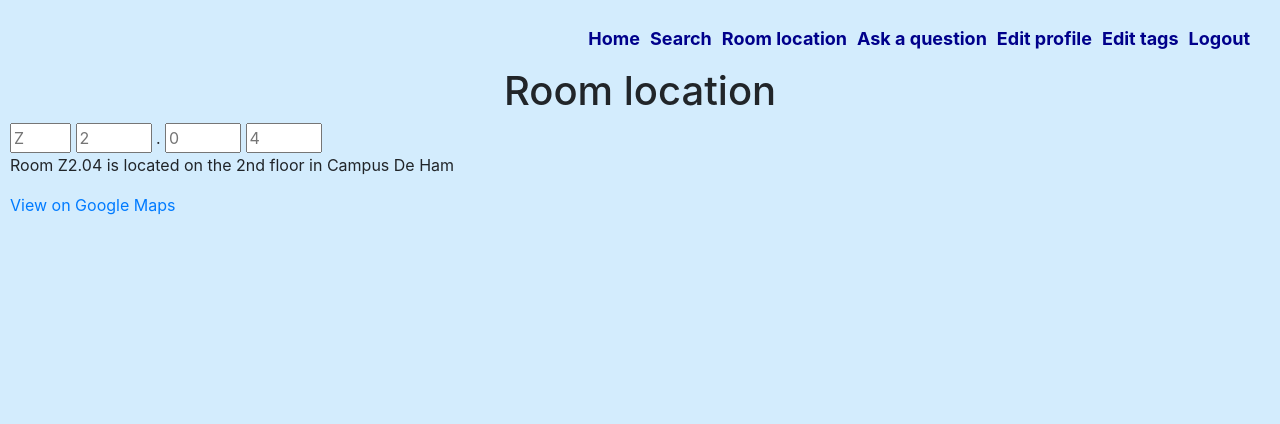
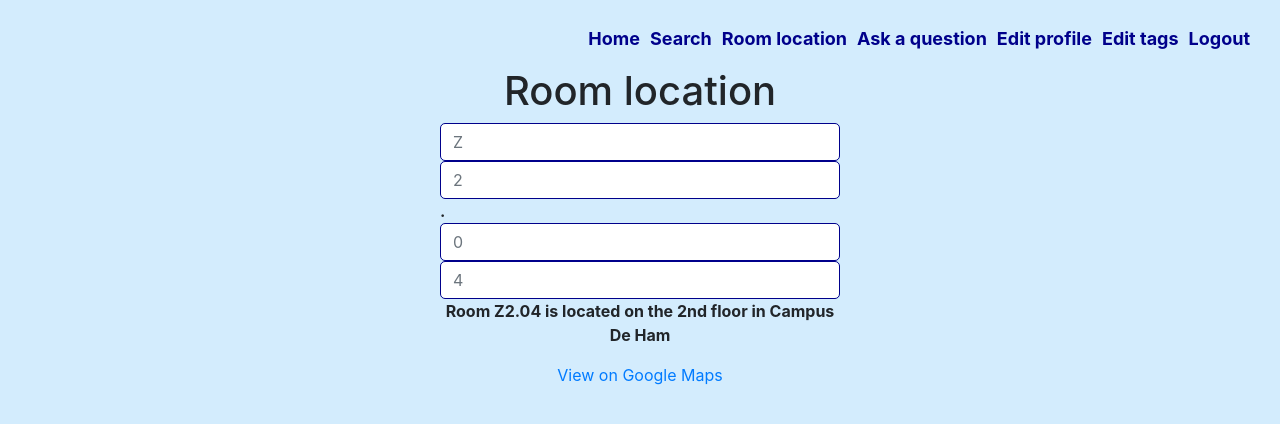
Before and after one commit to GlennVanLaere/PHP-project, a PHP site: page /room.php in a window 1280 px wide. Shown: the top 424 px of the page. Run offline with PHP 8.4, Linux system fonts and the light colour scheme; a user stored in the database is signed in.

Commit message:
style changes

```diff
--- a/css/style.css
+++ b/css/style.css
@@ -39,13 +39,13 @@ h1{
 h2{
     font-size: 22px;
     padding-top: 15px;
+    text-align: center;
 }
 
 .form-group{
     width: 25em;
     display: block;
     margin: 0 auto;
-
 }
 
 label{
--- a/faq.php
+++ b/faq.php
@@ -40,7 +40,7 @@
     <link rel="stylesheet" href="https://stackpath.bootstrapcdn.com/bootstrap/4.4.1/css/bootstrap.min.css" integrity="sha384-Vkoo8x4CGsO3+Hhxv8T/Q5PaXtkKtu6ug5TOeNV6gBiFeWPGFN9MuhOf23Q9Ifjh" crossorigin="anonymous">
     <link rel="stylesheet" href="css/style.css" />
 </head>
-<body>
+<body style="text-align: center">
 <?php include_once('includes/nav.inc.php'); ?>
     <form action="" method="post">
         <div class="form-group">
@@ -53,7 +53,7 @@
         <?php if (!empty($pinned)): ?>
             <?php foreach ($pinned as $p): ?>
                 <p><?php echo htmlspecialchars($p['question']); ?></p>
-                <a href="discussion.php?id=<?php echo htmlspecialchars($p['id']); ?>" class="btn btn-success">Go to discussion</a>
+                <a href="discussion.php?id=<?php echo htmlspecialchars($p['id']); ?>" class="btn btn-xs btn-success">Go to discussion</a>
                 <?php if ($moderator == 1): ?>
                     <form method="post" action="">
                         <div class="form-group">
@@ -72,7 +72,7 @@
         <?php if (!empty($noPin)): ?>
             <?php foreach ($noPin as $np): ?>
                 <p><?php echo htmlspecialchars($np['question']); ?></p>
-                <a href="discussion.php?id=<?php echo htmlspecialchars($np['id']); ?>" class="btn btn-success">Go to discussion</a>
+                <a href="discussion.php?id=<?php echo htmlspecialchars($np['id']); ?>" class="btn btn-xs btn-success">Go to discussion</a>
                 <?php if ($moderator == 1): ?>
                     <form method="post" action="">
                         <div class="form-group">
--- a/room.php
+++ b/room.php
@@ -16,17 +16,18 @@
     <link rel="stylesheet" href="css/style.css" />
     <title>Room</title>
 </head>
-<body>
+<body class="place">
     <?php include("includes/nav.inc.php") ?>
-    <h1>Room location</h1>
-    <input id="campus" class="room" type="text" maxlength="1" size="1" placeholder="Z">
-    <input id="floor" class="room" type="number" min="0" max="9" placeholder="2">
-    <p class="d-inline">.</p>
-    <input id="room" class="room" type="number" min="0" max="9" placeholder="0">
-    <input id="room" class="room" type="number" min="0" max="9" placeholder="4">
-    <p id="result">Room Z2.04 is located on the 2nd floor in Campus De Ham</p>
-    <a id="map" target="_blank" href="https://maps.google.com/?q=Thomas More Mechelen - Campus De Ham">View on Google Maps</a>
-
+    <form action="" class="form-group">
+        <h1>Room location</h1>
+        <input id="campus" class="room form-control" type="text" maxlength="1" size="1" placeholder="Z">
+        <input id="floor" class="room form-control" type="number" min="0" max="9" placeholder="2">
+        <p class="d-inline" style="font-weight: bold">.</p>
+        <input id="room" class="room form-control" type="number" min="0" max="9" placeholder="0">
+        <input id="room" class="room form-control" type="number" min="0" max="9" placeholder="4">
+        <p id="result" style="font-weight: bold; text-align: center">Room Z2.04 is located on the 2nd floor in Campus De Ham</p>
+        <a id="map" style="text-align: center" target="_blank" href="https://maps.google.com/?q=Thomas More Mechelen - Campus De Ham">View on Google Maps</a>
+    </form>
     <script src="https://code.jquery.com/jquery-3.4.1.slim.min.js" integrity="sha384-J6qa4849blE2+poT4WnyKhv5vZF5SrPo0iEjwBvKU7imGFAV0wwj1yYfoRSJoZ+n" crossorigin="anonymous"></script>
     <script src="https://cdn.jsdelivr.net/npm/popper.js@1.16.0/dist/umd/popper.min.js" integrity="sha384-Q6E9RHvbIyZFJoft+2mJbHaEWldlvI9IOYy5n3zV9zzTtmI3UksdQRVvoxMfooAo" crossorigin="anonymous"></script>
     <script src="https://stackpath.bootstrapcdn.com/bootstrap/4.4.1/js/bootstrap.min.js" integrity="sha384-wfSDF2E50Y2D1uUdj0O3uMBJnjuUD4Ih7YwaYd1iqfktj0Uod8GCExl3Og8ifwB6" crossorigin="anonymous"></script>
```
Also changed, not shown: discussion.php (+4 -3 lines).
